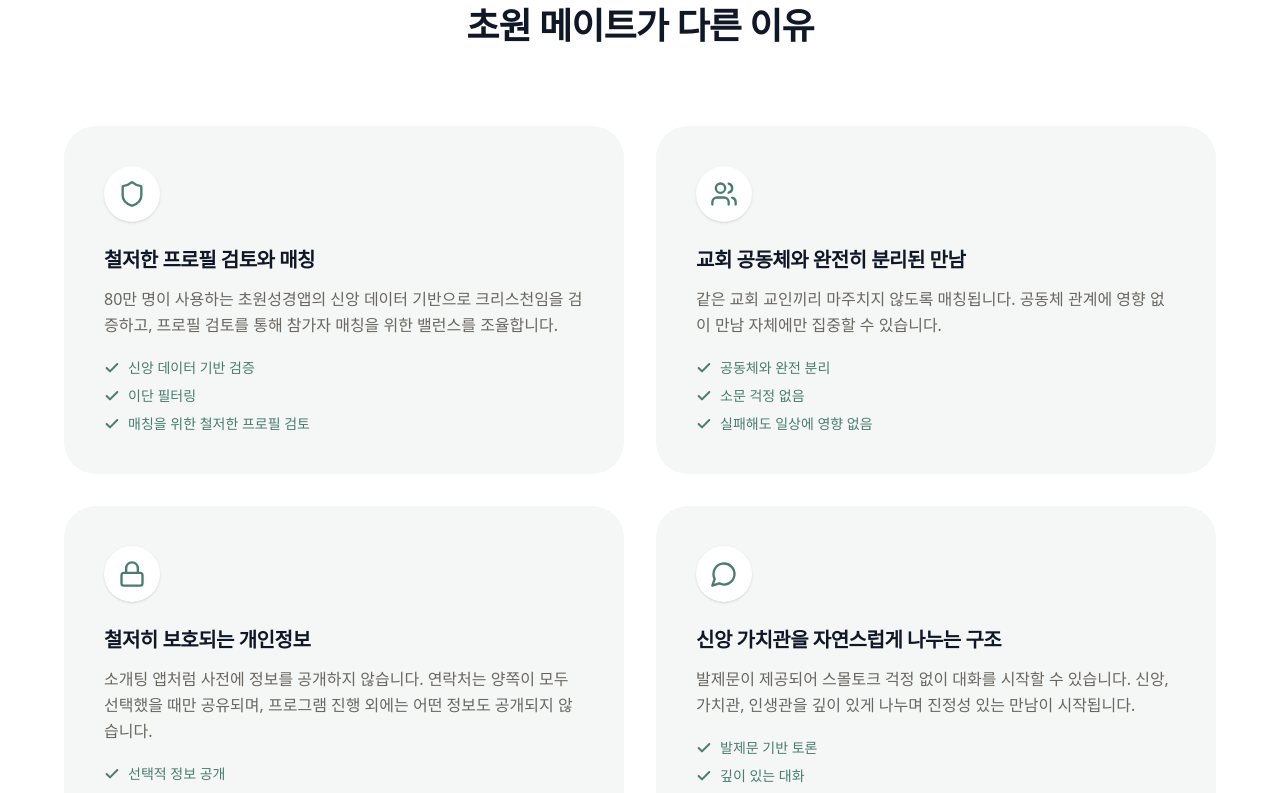
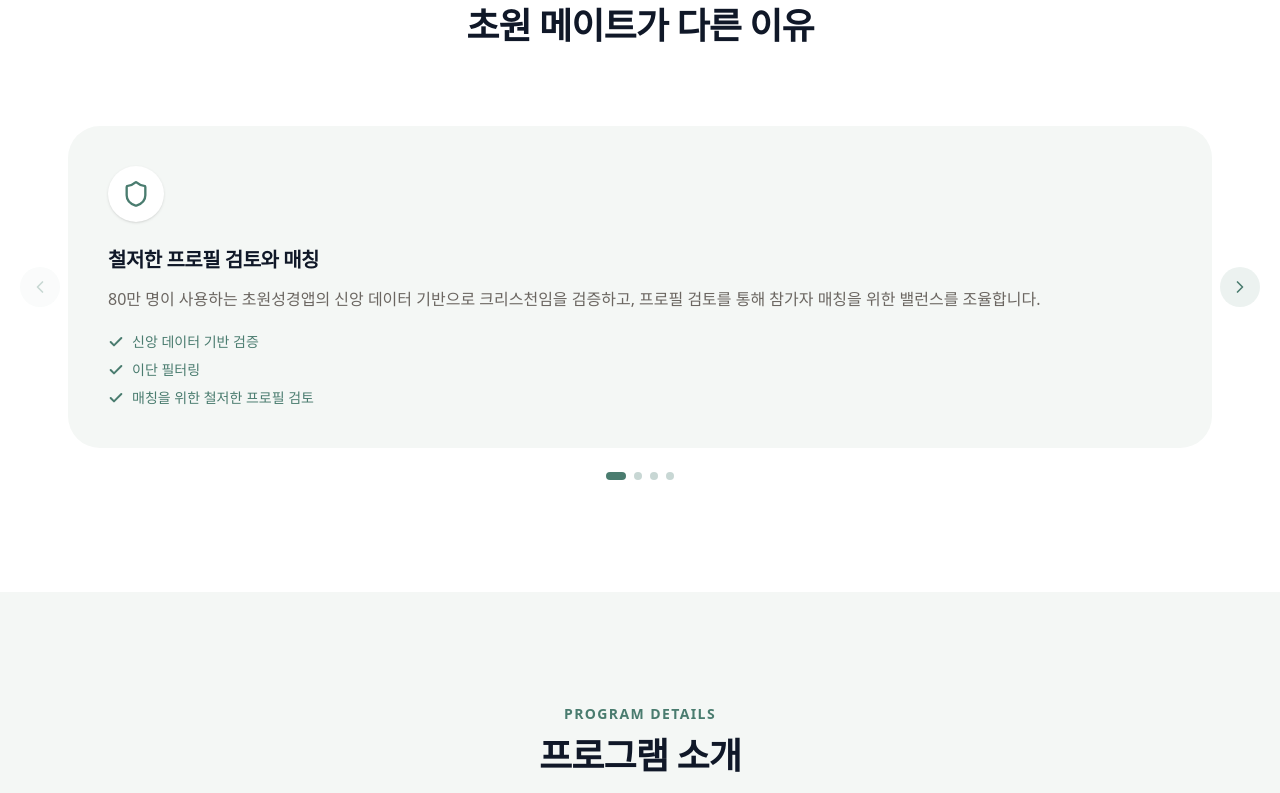
Before and after one commit to to-jiyoona/-, a React (Vite) app: page /v3 in a window 1280 px wide. Shown: the part 3040-3833 px from the top of the page. Built offline with nearby package versions, Linux system fonts and the light colour scheme; a web font is replaced by a local one.

Commit message:
V3 WHY 섹션 — 그리드를 가로 스와이프 캐러셀로 변경
Co-Authored-By: Claude Sonnet 4.6 <noreply@anthropic.com>

```diff
--- a/src/app/pages/LandingPageV3.tsx
+++ b/src/app/pages/LandingPageV3.tsx
@@ -77,10 +77,40 @@ const reviews = [
   { gender: "남", age: 31, job: "공기업 직원", review: <>처음엔 긴장했지만 <strong className="font-semibold text-[#2D5A4F]">분위기가 편안</strong>했고 앞으로의 시간도 기대됩니다</> },
 ];
 
+const whyItems = [
+  {
+    icon: <Shield className="w-7 h-7" />,
+    title: "철저한 프로필 검토와 매칭",
+    desc: "80만 명이 사용하는 초원성경앱의 신앙 데이터 기반으로 크리스천임을 검증하고, 프로필 검토를 통해 참가자 매칭을 위한 밸런스를 조율합니다.",
+    points: ["신앙 데이터 기반 검증", "이단 필터링", "매칭을 위한 철저한 프로필 검토"],
+  },
+  {
+    icon: <Users className="w-7 h-7" />,
+    title: "교회 공동체와 완전히 분리된 만남",
+    desc: "같은 교회 교인끼리 마주치지 않도록 매칭됩니다. 공동체 관계에 영향 없이 만남 자체에만 집중할 수 있습니다.",
+    points: ["공동체와 완전 분리", "소문 걱정 없음", "실패해도 일상에 영향 없음"],
+  },
+  {
+    icon: <Lock className="w-7 h-7" />,
+    title: "철저히 보호되는 개인정보",
+    desc: "소개팅 앱처럼 사전에 정보를 공개하지 않습니다. 연락처는 양쪽이 모두 선택했을 때만 공유되며, 프로그램 진행 외에는 어떤 정보도 공개되지 않습니다.",
+    points: ["선택적 정보 공개", "철저한 보안", "신뢰할 수 있는 플랫폼"],
+  },
+  {
+    icon: <MessageCircle className="w-7 h-7" />,
+    title: "신앙 가치관을 자연스럽게 나누는 구조",
+    desc: "발제문이 제공되어 스몰토크 걱정 없이 대화를 시작할 수 있습니다. 신앙, 가치관, 인생관을 깊이 있게 나누며 진정성 있는 만남이 시작됩니다.",
+    points: ["발제문 기반 토론", "깊이 있는 대화", "신앙 가치관 자연스럽게 확인"],
+  },
+];
+
 export function LandingPageV3() {
   const reviewScrollRef = useRef<HTMLDivElement>(null);
   const [currentReviewPage, setCurrentReviewPage] = useState(0);
   const totalReviewPages = Math.ceil(reviews.length / 2);
+
+  const whyScrollRef = useRef<HTMLDivElement>(null);
+  const [currentWhyCard, setCurrentWhyCard] = useState(0);
 
   const scrollToReviewPage = (page: number) => {
     if (!reviewScrollRef.current) return;
@@ -93,6 +123,19 @@ export function LandingPageV3() {
     if (!reviewScrollRef.current) return;
     const page = Math.round(reviewScrollRef.current.scrollLeft / reviewScrollRef.current.offsetWidth);
     setCurrentReviewPage(page);
+  };
+
+  const scrollToWhyCard = (idx: number) => {
+    if (!whyScrollRef.current) return;
+    const containerWidth = whyScrollRef.current.offsetWidth;
+    whyScrollRef.current.scrollTo({ left: idx * containerWidth, behavior: "smooth" });
+    setCurrentWhyCard(idx);
+  };
+
+  const handleWhyScroll = () => {
+    if (!whyScrollRef.current) return;
+    const idx = Math.round(whyScrollRef.current.scrollLeft / whyScrollRef.current.offsetWidth);
+    setCurrentWhyCard(idx);
   };
 
   return (
@@ -442,44 +485,27 @@ export function LandingPageV3() {
             </h2>
           </motion.div>
 
-          <motion.div
-            variants={staggerContainer}
-            initial="hidden"
-            whileInView="visible"
-            viewport={{ once: true, amount: 0.15 }}
-            className="grid grid-cols-1 md:grid-cols-2 gap-5 md:gap-8"
+          <div className="relative">
+            {/* Left arrow */}
+            <button
+              onClick={() => scrollToWhyCard(Math.max(0, currentWhyCard - 1))}
+              disabled={currentWhyCard === 0}
+              className="absolute left-[-20px] md:left-[-44px] top-1/2 -translate-y-1/2 z-10 w-10 h-10 flex items-center justify-center rounded-full bg-[#4A7C6F]/10 hover:bg-[#4A7C6F]/20 disabled:opacity-30 disabled:cursor-not-allowed transition-all"
+              aria-label="이전"
             >
-            {[
-              {
-                icon: <Shield className="w-7 h-7" />,
-                title: "철저한 프로필 검토와 매칭",
-                desc: "80만 명이 사용하는 초원성경앱의 신앙 데이터 기반으로 크리스천임을 검증하고, 프로필 검토를 통해 참가자 매칭을 위한 밸런스를 조율합니다.",
-                points: ["신앙 데이터 기반 검증", "이단 필터링", "매칭을 위한 철저한 프로필 검토"],
-              },
-              {
-                icon: <Users className="w-7 h-7" />,
-                title: "교회 공동체와 완전히 분리된 만남",
-                desc: "같은 교회 교인끼리 마주치지 않도록 매칭됩니다. 공동체 관계에 영향 없이 만남 자체에만 집중할 수 있습니다.",
-                points: ["공동체와 완전 분리", "소문 걱정 없음", "실패해도 일상에 영향 없음"],
-              },
-              {
-                icon: <Lock className="w-7 h-7" />,
-                title: "철저히 보호되는 개인정보",
-                desc: "소개팅 앱처럼 사전에 정보를 공개하지 않습니다. 연락처는 양쪽이 모두 선택했을 때만 공유되며, 프로그램 진행 외에는 어떤 정보도 공개되지 않습니다.",
-                points: ["선택적 정보 공개", "철저한 보안", "신뢰할 수 있는 플랫폼"],
-              },
-              {
-                icon: <MessageCircle className="w-7 h-7" />,
-                title: "신앙 가치관을 자연스럽게 나누는 구조",
-                desc: "발제문이 제공되어 스몰토크 걱정 없이 대화를 시작할 수 있습니다. 신앙, 가치관, 인생관을 깊이 있게 나누며 진정성 있는 만남이 시작됩니다.",
-                points: ["발제문 기반 토론", "깊이 있는 대화", "신앙 가치관 자연스럽게 확인"],
-              },
-            ].map((item, index) => (
-              <motion.div
-                key={index}
-                variants={fadeInVariant}
-                className="bg-[#F4F7F5] p-8 md:p-10 rounded-[1.5rem] md:rounded-[2rem] transition-all duration-300 hover:shadow-lg"
+              <ChevronLeft className="w-5 h-5 text-[#4A7C6F]" />
+            </button>
+
+            {/* Scroll container */}
+            <div
+              ref={whyScrollRef}
+              onScroll={handleWhyScroll}
+              className="overflow-x-auto snap-x snap-mandatory flex [&::-webkit-scrollbar]:hidden"
+              style={{ scrollbarWidth: "none" }}
             >
+              {whyItems.map((item, index) => (
+                <div key={index} className="min-w-full snap-start px-1">
+                  <div className="bg-[#F4F7F5] p-8 md:p-10 rounded-[1.5rem] md:rounded-[2rem] transition-all duration-300 hover:shadow-lg h-full">
                     <div className="w-14 h-14 bg-white rounded-full flex items-center justify-center mb-6 text-[#4A7C6F] shadow-sm flex-shrink-0">
                       {item.icon}
                     </div>
@@ -493,9 +519,37 @@ export function LandingPageV3() {
                         </li>
                       ))}
                     </ul>
-              </motion.div>
+                  </div>
+                </div>
               ))}
-          </motion.div>
+            </div>
+
+            {/* Right arrow */}
+            <button
+              onClick={() => scrollToWhyCard(Math.min(whyItems.length - 1, currentWhyCard + 1))}
+              disabled={currentWhyCard === whyItems.length - 1}
+              className="absolute right-[-20px] md:right-[-44px] top-1/2 -translate-y-1/2 z-10 w-10 h-10 flex items-center justify-center rounded-full bg-[#4A7C6F]/10 hover:bg-[#4A7C6F]/20 disabled:opacity-30 disabled:cursor-not-allowed transition-all"
+              aria-label="다음"
+            >
+              <ChevronRight className="w-5 h-5 text-[#4A7C6F]" />
+            </button>
+          </div>
+
+          {/* Dot indicators */}
+          <div className="flex items-center justify-center gap-2 mt-6">
+            {whyItems.map((_, i) => (
+              <button
+                key={i}
+                onClick={() => scrollToWhyCard(i)}
+                className={`rounded-full transition-all ${
+                  i === currentWhyCard
+                    ? "w-5 h-2 bg-[#4A7C6F]"
+                    : "w-2 h-2 bg-[#4A7C6F]/30"
+                }`}
+                aria-label={`${i + 1}번째`}
+              />
+            ))}
+          </div>
         </div>
       </section>
 
```
Also changed, not shown: 5 other files (tests, documents, lock files or other folders). Lines whose indentation alone changed are shown as unchanged.
